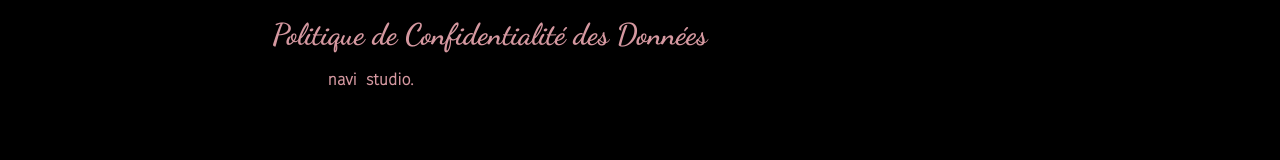
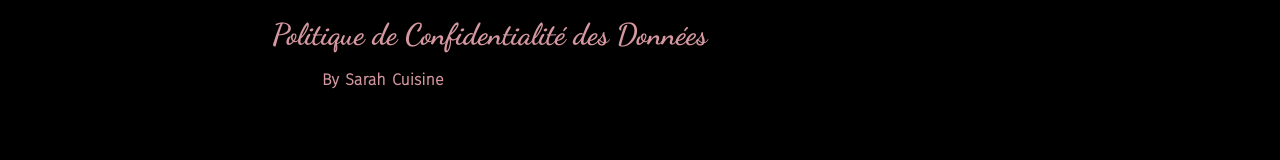
Before and after one commit to franzhopp/By-Sarah-Cuisine, a React (Vite) app: page /privacy in a window 1280 px wide. Shown: the part 184-344 px from the top of the page. Built offline with nearby package versions, Linux system fonts and the light colour scheme.

Commit message:
[ADD] update

```diff
--- a/src/Components/Privacy/page-privacy.jsx
+++ b/src/Components/Privacy/page-privacy.jsx
@@ -13,7 +13,7 @@ const PagePrivacy = () => {
 
           <p className="text-black text-justify mb-4">
             • Chez{" "}
-            <span className="text-pink font-extrabold">navi studio.</span>, nous
+            <span className="text-pink font-extrabold">By Sarah Cuisine</span>, nous
             accordons une grande importance à la protection de vos informations
             personnelles. Cette politique de confidentialité explique comment
             nous collectons, utilisons, et protégeons vos données.
```
